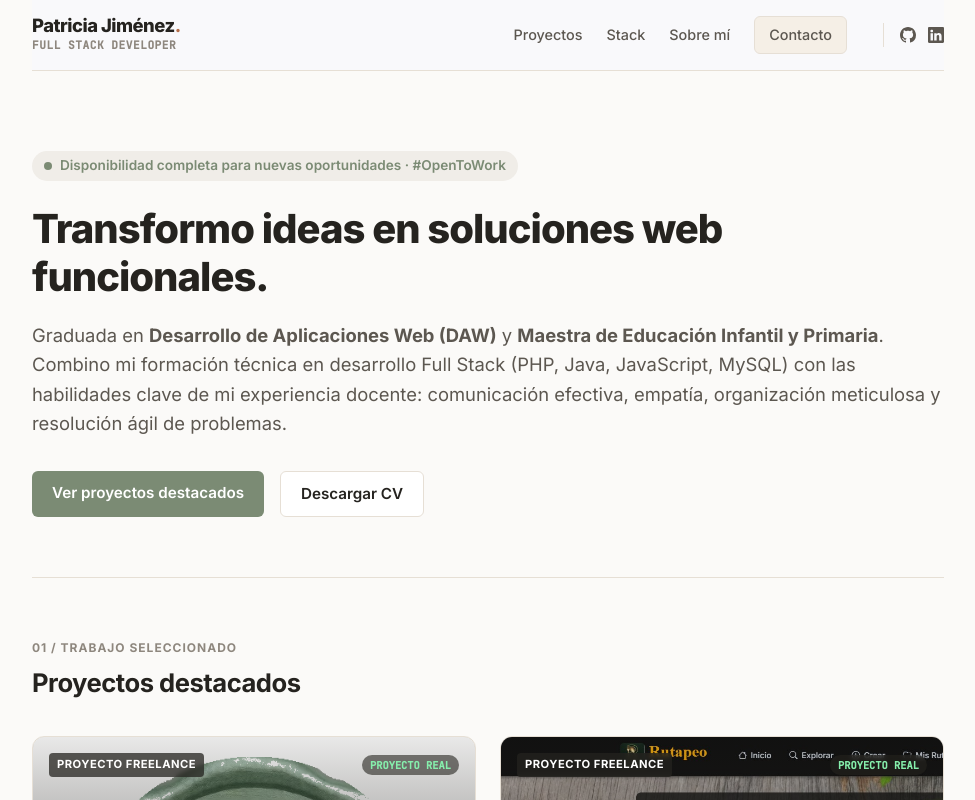
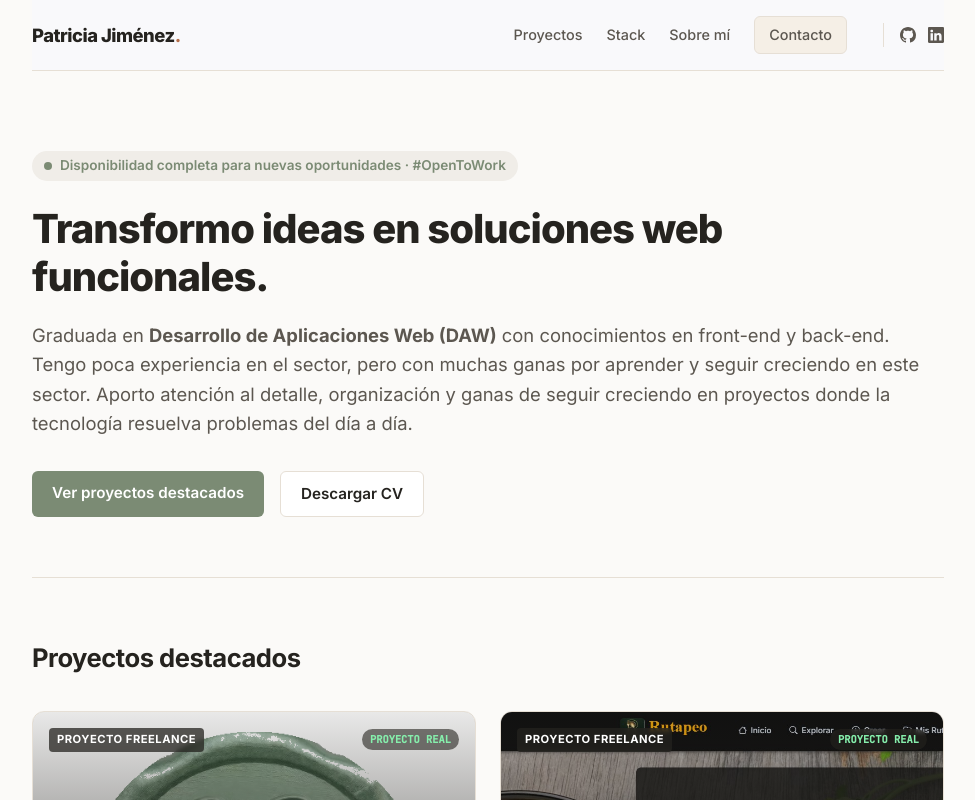
Before and after one commit to Patri1202/portfolio-patricia, a React (Vite) app: page / in a window 1280 px wide. Shown: the top 800 px of the page, without its empty margins (152-1127 px from the left). Built offline with nearby package versions, Linux system fonts and the light colour scheme.

Commit message:
feat: actualizar seccion perfil y descripcion

```diff
--- a/src/App.jsx
+++ b/src/App.jsx
@@ -146,7 +146,6 @@ export default function App() {
             <a href="#hero" className="brand-logo">
               Patricia Jiménez<span className="brand-dot">.</span>
             </a>
-            <span className="brand-subtitle">Full Stack Developer</span>
           </div>
           <nav className="nav-menu">
             <a href="#proyectos">Proyectos</a>
@@ -180,7 +179,7 @@ export default function App() {
             Transformo ideas en soluciones web funcionales.
           </h1>
           <p className="hero-description">
-            Graduada en <strong>Desarrollo de Aplicaciones Web (DAW)</strong> y <strong>Maestra de Educación Infantil y Primaria</strong>. Combino mi formación técnica en desarrollo Full Stack (PHP, Java, JavaScript, MySQL) con las habilidades clave de mi experiencia docente: comunicación efectiva, empatía, organización meticulosa y resolución ágil de problemas.
+            Graduada en <strong>Desarrollo de Aplicaciones Web (DAW)</strong> con conocimientos en front-end y back-end. Tengo poca experiencia en el sector, pero con muchas ganas por aprender y seguir creciendo en este sector. Aporto atención al detalle, organización y ganas de seguir creciendo en proyectos donde la tecnología resuelva problemas del día a día.
           </p>
           <div className="hero-actions">
             <a href="#proyectos" className="btn btn-primary">Ver proyectos destacados</a>
@@ -191,7 +190,6 @@ export default function App() {
         {/* PROYECTOS */}
         <section id="proyectos" className="content-section">
           <div className="section-header">
-            <span className="section-label">01 / TRABAJO SELECCIONADO</span>
             <h2 className="section-title">Proyectos destacados</h2>
           </div>
 
@@ -264,7 +262,6 @@ export default function App() {
         {/* STACK */}
         <section id="stack" className="content-section">
           <div className="section-header">
-            <span className="section-label">02 / COMPETENCIAS TÉCNICAS</span>
             <h2 className="section-title">Tecnologías & Herramientas</h2>
           </div>
 
@@ -285,7 +282,6 @@ export default function App() {
         {/* SOBRE MÍ */}
         <section id="sobre-mi" className="content-section">
           <div className="section-header">
-            <span className="section-label">03 / TRAYECTORIA</span>
             <h2 className="section-title">Perfil & Experiencia</h2>
           </div>
 
@@ -296,10 +292,13 @@ export default function App() {
             <div className="about-content">
               <div className="about-text">
                 <p>
-                  Mi transición de <strong>Maestra de Educación Infantil y Primaria</strong> al desarrollo de software nace de mi pasión por la resolución de problemas y la estructuración de ideas. Aporto al desarrollo de aplicaciones la empatía, la paciencia y la comunicación clara necesarias para entender las necesidades del usuario y colaborar eficazmente en equipos multidisciplinares.
+                  Soy <strong>Técnica Superior en Desarrollo de Aplicaciones Web (DAW)</strong>. Me gusta aprender de forma práctica, entender desde cero cómo funcionan las cosas y crear soluciones tecnológicas que resuelvan problemas de la vida cotidiana.
                 </p>
                 <p>
-                  Concibo la programación de la misma forma que la enseñanza: como un proceso estructurado, metódico y orientado a facilitar la vida de las personas. Mi objetivo es aportar código limpio, buenas prácticas y una actitud de aprendizaje continuo en cada proyecto.
+                  En mi día a día trabajo tanto con front-end como con back-end, apoyándome en buenas prácticas, Git y herramientas como la Inteligencia Artificial para optimizar mis flujos de trabajo.
+                </p>
+                <p>
+                  Mi trayectoria anterior en educación y gestión de equipos forma una parte esencial de mi manera de programar: organización, comunicación clara, resolución de problemas y mucha empatía para entender las necesidades del usuario. Tengo poca experiencia en el sector, pero intento mejorar cada día llevando ideas desde cero hasta aplicaciones funcionales.
                 </p>
               </div>
               <div className="about-highlights">
@@ -319,7 +318,6 @@ export default function App() {
         {/* CONTACTO */}
         <section id="contacto" className="content-section contact-section">
           <div className="section-header">
-            <span className="section-label">04 / CONECTAR</span>
             <h2 className="section-title">Contacto</h2>
           </div>
 
```
